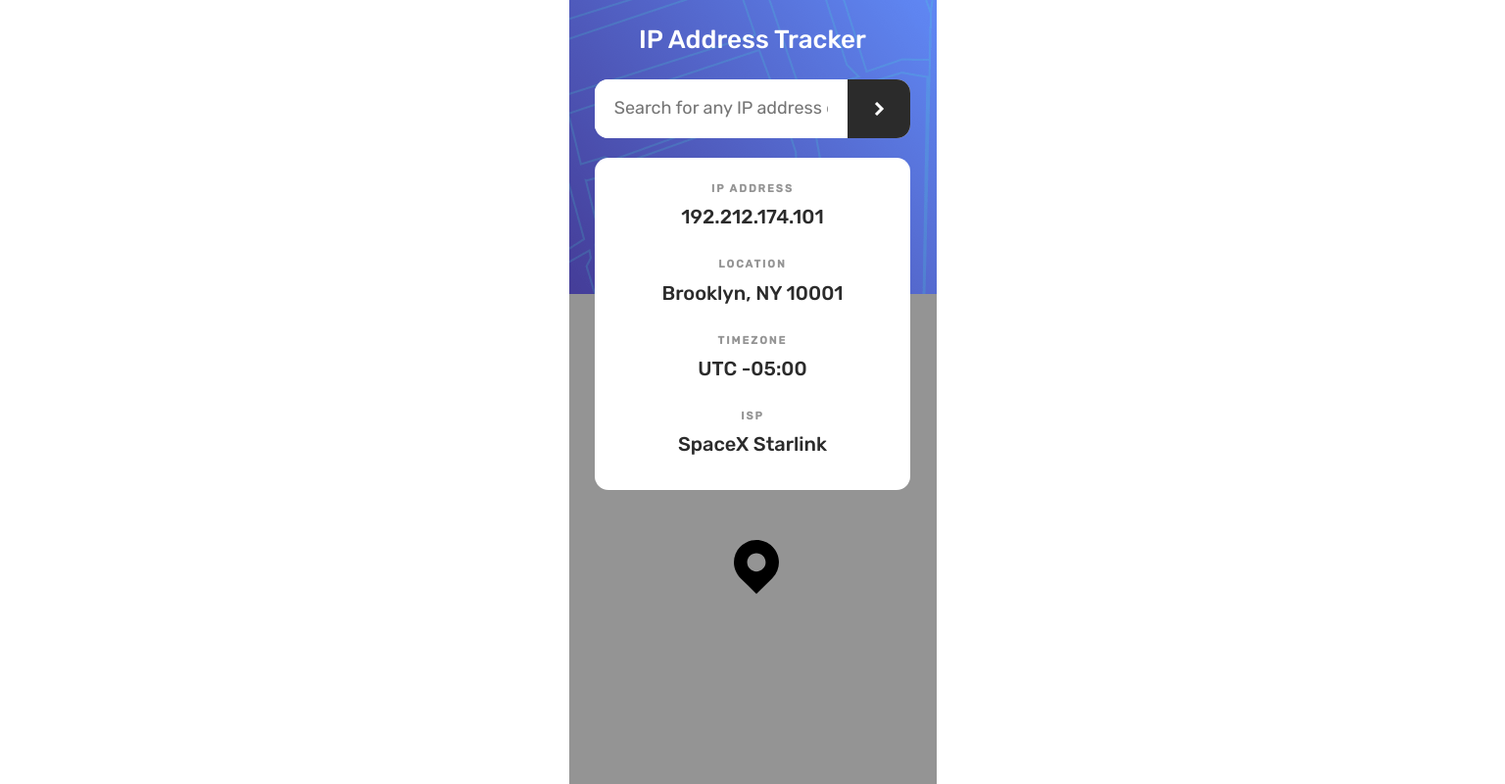
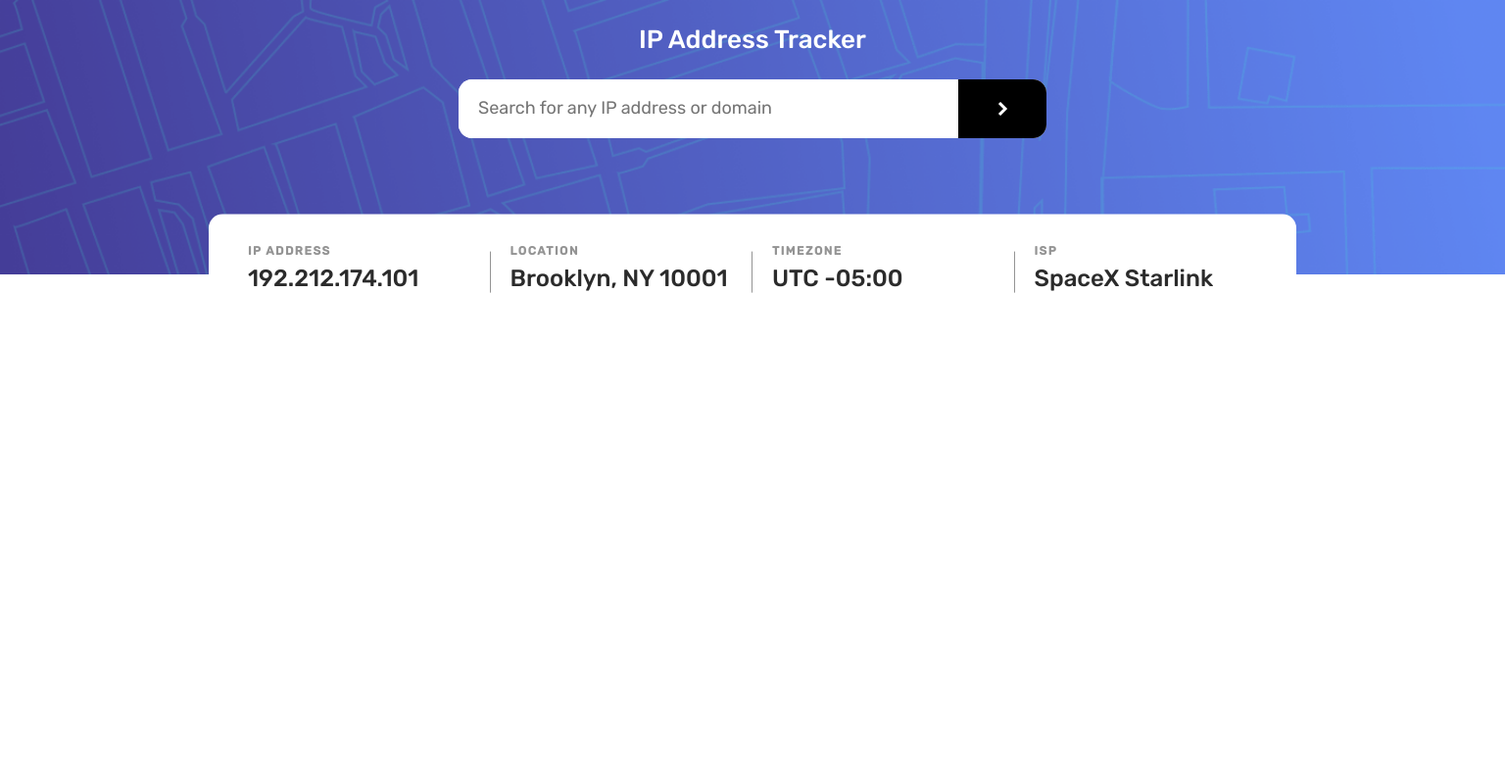
Before and after one commit to gillaercio/ip-address-tracker-master, a plain HTML site: page index.html in a window 1536 px wide. Shown: the whole page at 98% size. Drawn offline with Linux system fonts and the light colour scheme.

Commit message:
Desktop design created

```diff
--- a/assets/css/global.css
+++ b/assets/css/global.css
@@ -42,7 +42,8 @@ html {
   --rubik: 'Rubik', sans-serif;
 
   --text-info: 700 1.1rem/120% var(--rubik);
-  --text-input: 1.8rem/120% var(--rubik);
+  --text-input: 1.4rem/120% var(--rubik);
+  --text-input-desktop: 1.8rem/120% var(--rubik);
   --text-base: 500 2rem/120% var(--rubik);
   --text-h1: 500 2.6rem/120% var(--rubik);
 }
--- a/assets/css/main.css
+++ b/assets/css/main.css
@@ -11,8 +11,10 @@ body {
 
 .header {
   height: 300px;
+  width: 100%;
   background-image: url('../images/pattern-bg-mobile.png');
   background-repeat: no-repeat;
+  background-size: cover;
 }
 
 .header__title {
@@ -25,31 +27,26 @@ body {
 .header__search {
   display: flex;
   justify-self: center;
-  width: 86%;
+  width: min(100%, 322.5px);
   border-radius: 14px;
   background-color: var(--White);
-  /* border: 1px solid red; */
 }
 
 .header__search-input {
   justify-self: flex-end;
-  flex-basis: 80%;
-  /* flex: 0 0 70%; */
+  flex-basis: 85%;
   padding-inline: 2rem;
   font: var(--text-input);
   color: var(--Gray-950);
-  /* text-align: center; */
   border-top-left-radius: 14px;
   border-bottom-left-radius: 14px;
   border: none;
 }
 
 .header__search-button {
-  /* flex: 1; */
   flex-grow: 1;
-  /* width: 50px; */
   height: 60px;
-  background-color: var(--Gray-950);
+  background-color: black;
   background-image: url('../images/icon-arrow.svg');
   background-repeat: no-repeat;
   background-position: center;
@@ -75,7 +72,6 @@ body {
   text-align: center;
   background-color: var(--White);
   border-radius: 14px;
-  /* border: 1px solid red; */
 }
 
 .header__info {
@@ -97,16 +93,100 @@ body {
 
 .main {
   height: calc(100vh - 300px);
+  width: 100%;
   background-color: var(--Gray-400);
-  /* border: 1px solid red; */
   z-index: -1;
 }
 
 .main__map {
   position: relative;
-  left: 45%;
-  top: 50%;
+  left: 50%;
+  top: 60%;
   height: 60px;
+  width: 60px;
   background-image: url('../images/icon-location.svg');
   background-repeat: no-repeat;
 }
+
+@media screen and (max-width: 320px) {
+  .header__search {
+    width: calc(320px - 15%);
+  }
+
+  .header__search-input {
+    font-size: 1rem;
+  }
+}
+
+@media screen and (min-width: 1440px) {
+  .header {
+    height: 280px;
+    background-image: url('../images/pattern-bg-desktop.png');
+  }
+
+  .header__search {
+    min-width: 600px;
+  }
+
+  .header__search-input {
+    font: var(--text-input-desktop);
+  }
+
+  .header__infos {
+    display: grid;
+    grid-template-columns: repeat(4, 1fr);
+    width: min(1110px, 90%);
+    /* margin-top: 5rem; */
+    /* padding: 3.5rem; */
+    text-align: left;
+
+    gap: 0;
+    padding: 3rem 2rem;
+    position: relative;
+    z-index: 2;
+    transform: translateY(50%);
+  }
+
+  .header__info {
+    padding-inline: 2rem;
+    position: relative;
+
+    display: flex;
+    flex-direction: column;
+    justify-content: center;
+    gap: 0.6rem;
+  }
+
+  .header__info:not(:last-child)::after {
+    content: "";
+    position: absolute;
+    right: 0;
+    top: 15%;
+    height: 75%;
+    width: 1px;
+    border-right: 1px solid var(--Gray-400);
+  }
+
+  .header__info-title {
+    /* font-size: clamp(1.1rem, 1.1rem + 1.125vw, 1.4rem); */
+    text-align: left;
+
+    font-size: 1.2rem;
+    letter-spacing: 0.15rem;
+  }
+
+  .header__info-value {
+    /* font-size: clamp(2rem, 2rem + 1.125vw, 2.8rem); */
+    font-size: 2.4rem;
+  }
+
+  .main {
+    height: calc(100vh - 280px);
+
+    margin-top: -80%;
+  }
+
+  .main__map {
+    top: 30%;
+  }
+}
```
